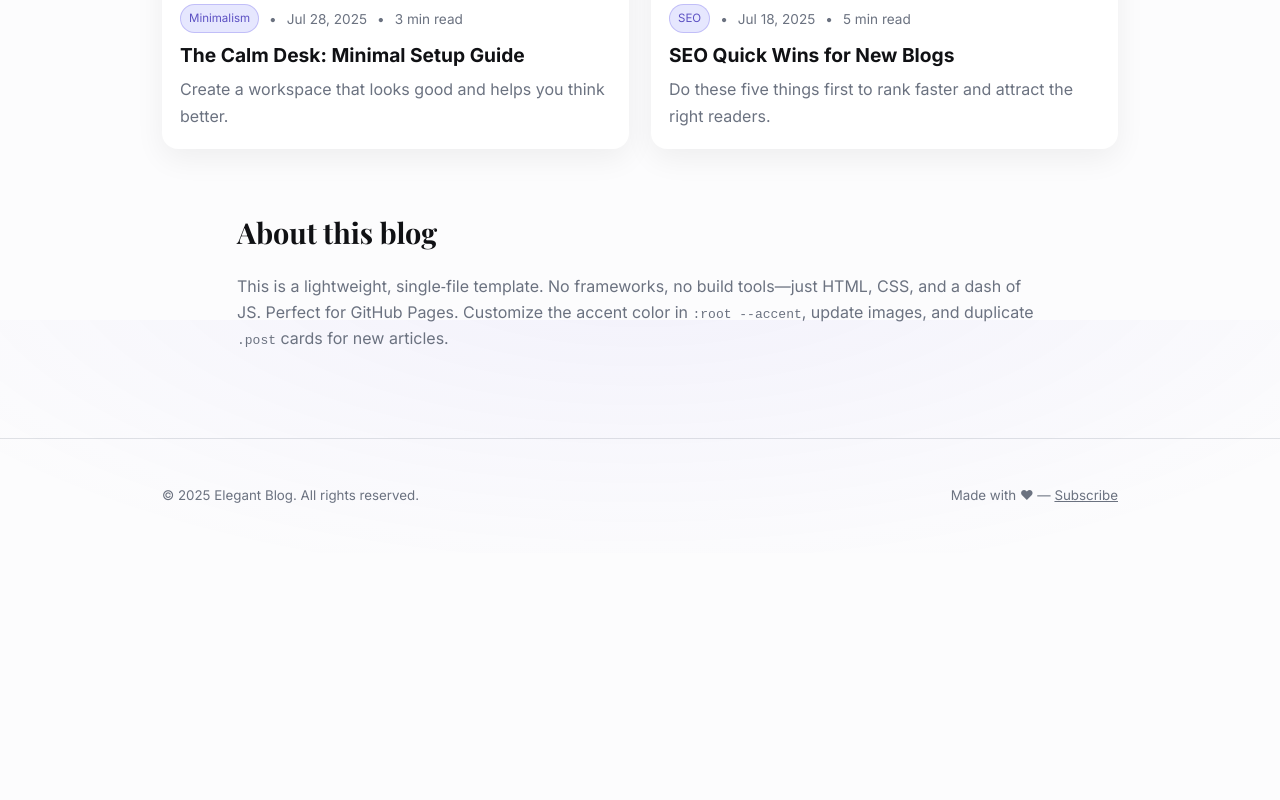
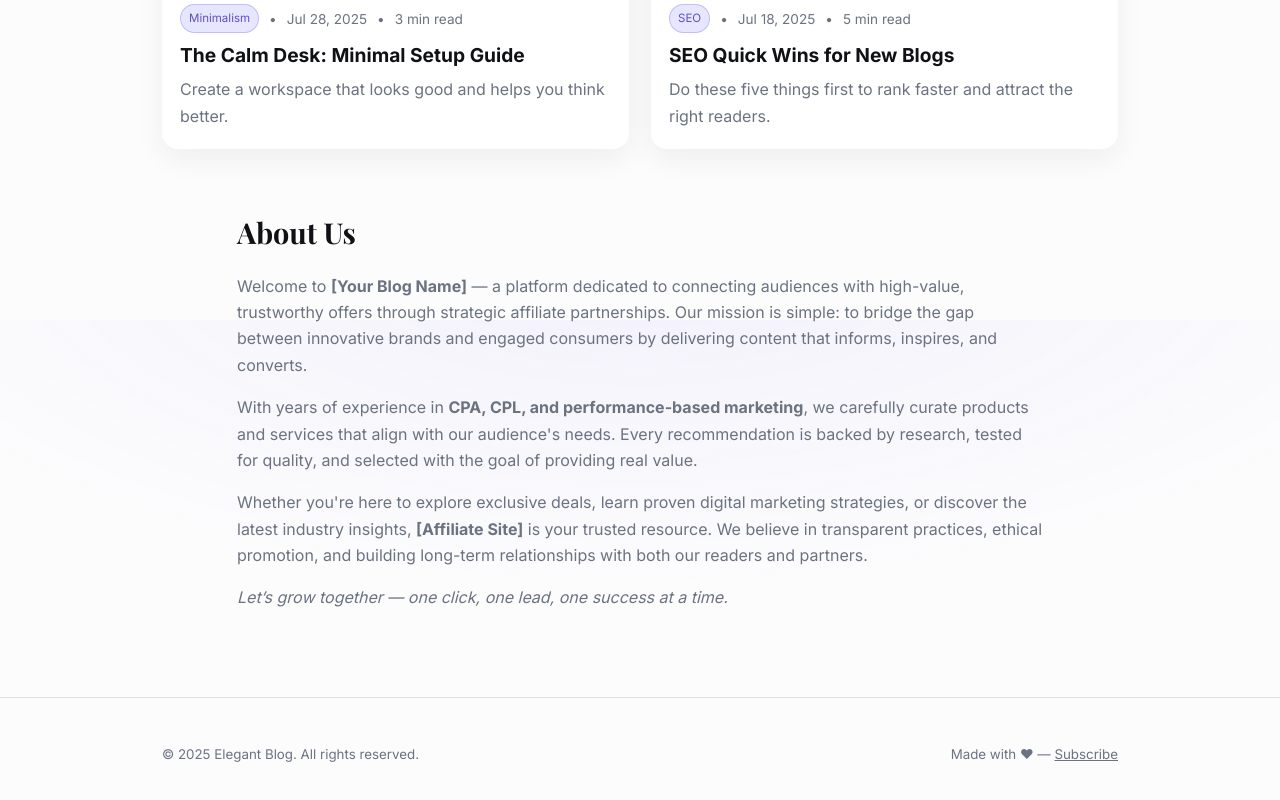
Before and after one commit to MrUsama27/MyDailyBlogs, a plain HTML site: page index.html in a window 1280 px wide. Shown: the part 1280-2080 px from the top of the page. Before the commit the page ends 1833 px from the top, so only its background shows below. Drawn offline with nearby package versions, Linux system fonts and the light colour scheme.

Commit message:
index.html

```diff
--- a/index.html
+++ b/index.html
@@ -234,10 +234,30 @@
     </article>
   </main>
 
-  <section id="about" class="wrap" style="padding:0 22px 70px; max-width:850px">
-    <h2 style="font-family:'Playfair Display',serif; font-size:1.8rem; margin:0 0 10px">About this blog</h2>
-    <p style="color:var(--muted)">This is a lightweight, single‑file template. No frameworks, no build tools—just HTML, CSS, and a dash of JS. Perfect for GitHub Pages. Customize the accent color in <code>:root --accent</code>, update images, and duplicate <code>.post</code> cards for new articles.</p>
-  </section>
+ <section id="about" class="wrap" style="padding:0 22px 70px; max-width:850px">
+  <h2 style="font-family:'Playfair Display',serif; font-size:1.8rem; margin:0 0 10px">
+    About Us
+  </h2>
+  <p style="color:var(--muted)">
+    Welcome to <strong>[Your Blog Name]</strong> — a platform dedicated to connecting audiences with high-value,
+    trustworthy offers through strategic affiliate partnerships. Our mission is simple: to bridge the gap between
+    innovative brands and engaged consumers by delivering content that informs, inspires, and converts.
+  </p>
+  <p style="color:var(--muted)">
+    With years of experience in <strong>CPA, CPL, and performance-based marketing</strong>, we carefully curate
+    products and services that align with our audience's needs. Every recommendation is backed by research,
+    tested for quality, and selected with the goal of providing real value.
+  </p>
+  <p style="color:var(--muted)">
+    Whether you're here to explore exclusive deals, learn proven digital marketing strategies, or discover
+    the latest industry insights, <strong>[Affiliate Site]</strong> is your trusted resource. We believe in
+    transparent practices, ethical promotion, and building long-term relationships with both our readers and partners.
+  </p>
+  <p style="color:var(--muted)">
+    <em>Let’s grow together — one click, one lead, one success at a time.</em>
+  </p>
+</section>
+
 
   <footer>
     <div class="wrap" style="display:flex; gap:12px; align-items:center; justify-content:space-between; flex-wrap:wrap">
```
